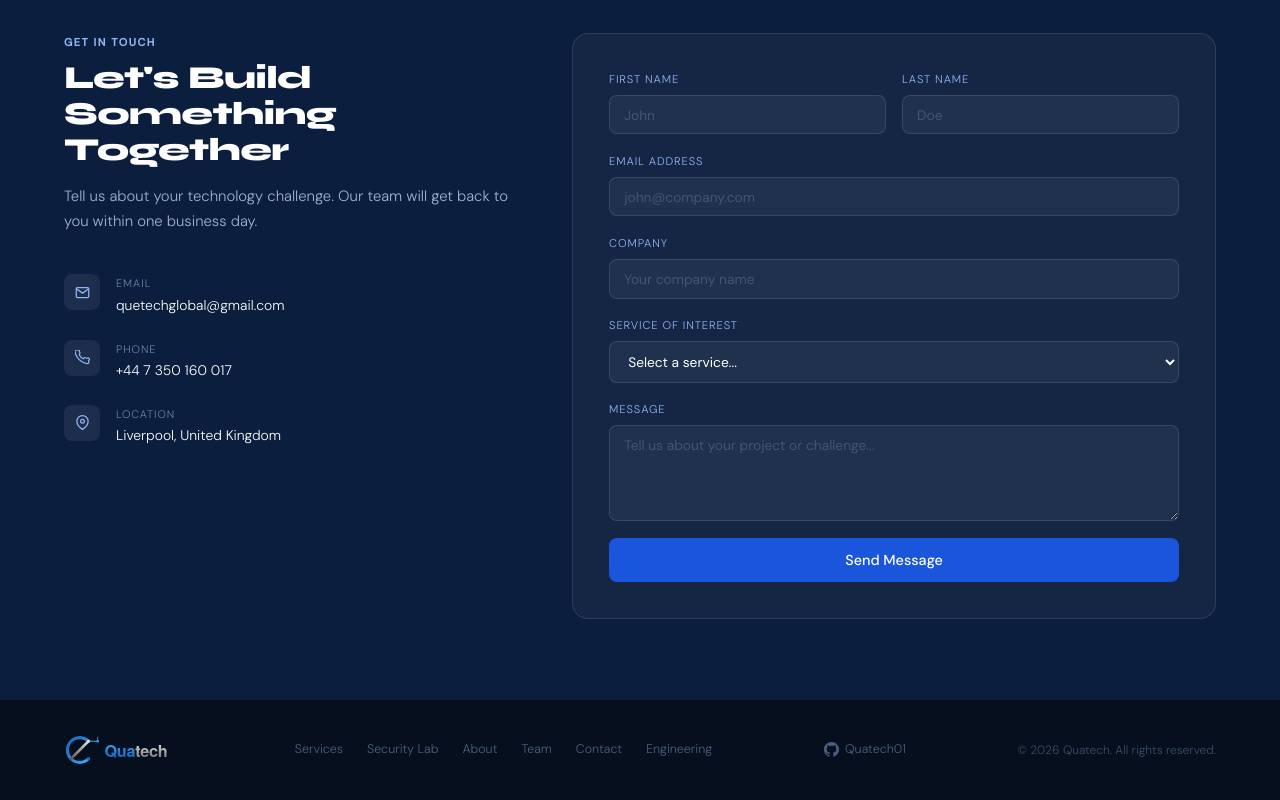
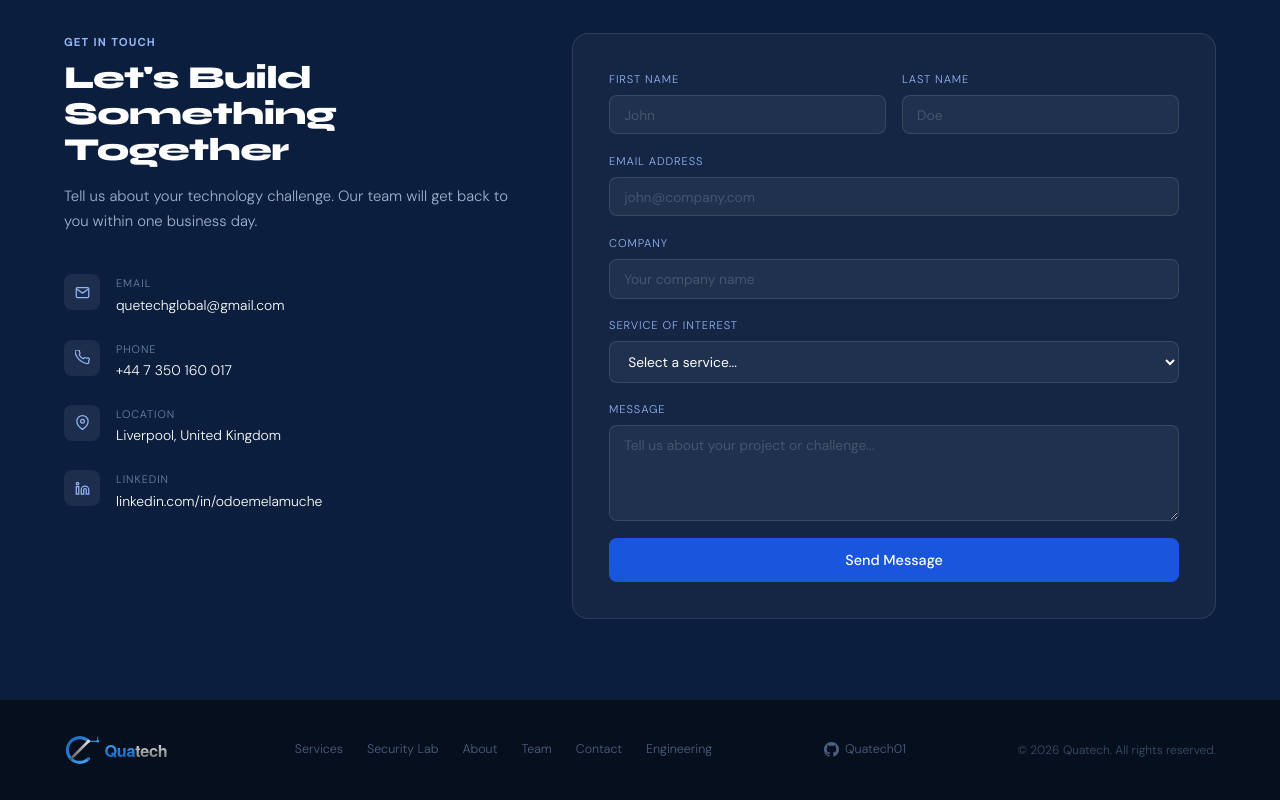
Before and after one commit to Quatech01/quatech-website, a website: page index.html in a window 1280 px wide. Shown: the part 4089-4889 px from the top of the page. Drawn offline with Linux system fonts and the light colour scheme.

Commit message:
Add LinkedIn link to contact section

```diff
--- a/index.html
+++ b/index.html
@@ -167,6 +167,9 @@ section{padding:5rem 5vw}
 .ci-item{display:flex;gap:1rem;align-items:flex-start}
 .ci-icon{width:36px;height:36px;background:rgba(255,255,255,0.07);border-radius:8px;display:flex;align-items:center;justify-content:center;flex-shrink:0}
 .ci-icon svg{width:15px;height:15px;stroke:var(--blue-mid);fill:none;stroke-width:2}
+a.ci-item{text-decoration:none;color:inherit;transition:opacity 0.18s}
+a.ci-item:hover{opacity:0.8}
+a.ci-item:hover .ci-val{color:var(--blue-mid)}
 .ci-label{font-size:0.68rem;color:#6a85a8;letter-spacing:0.09em;margin-bottom:0.05rem;text-transform:uppercase}
 .ci-val{font-size:0.87rem;color:#fff}
 .cf-form{background:rgba(255,255,255,0.04);border:1px solid rgba(255,255,255,0.1);border-radius:16px;padding:2.25rem;display:flex;flex-direction:column;gap:1.1rem}
@@ -491,6 +494,10 @@ footer{background:#060f1d;padding:2rem 5vw;border-top:1px solid rgba(255,255,255
           <div class="ci-icon"><svg viewBox="0 0 24 24"><path d="M21 10c0 7-9 13-9 13s-9-6-9-13a9 9 0 0118 0z"/><circle cx="12" cy="10" r="3"/></svg></div>
           <div><div class="ci-label">Location</div><div class="ci-val">Liverpool, United Kingdom</div></div>
         </div>
+        <a href="https://www.linkedin.com/in/odoemelamuche/" target="_blank" rel="noopener" class="ci-item">
+          <div class="ci-icon"><svg viewBox="0 0 24 24"><path d="M16 8a6 6 0 016 6v7h-4v-7a2 2 0 00-2-2 2 2 0 00-2 2v7h-4v-7a6 6 0 016-6z"/><rect x="2" y="9" width="4" height="12"/><circle cx="4" cy="4" r="2"/></svg></div>
+          <div><div class="ci-label">LinkedIn</div><div class="ci-val">linkedin.com/in/odoemelamuche</div></div>
+        </a>
       </div>
     </div>
     <div class="fade-up">
```
